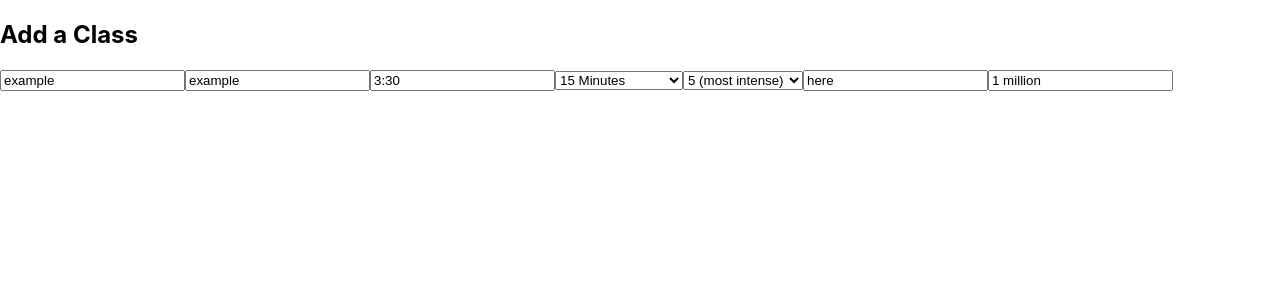
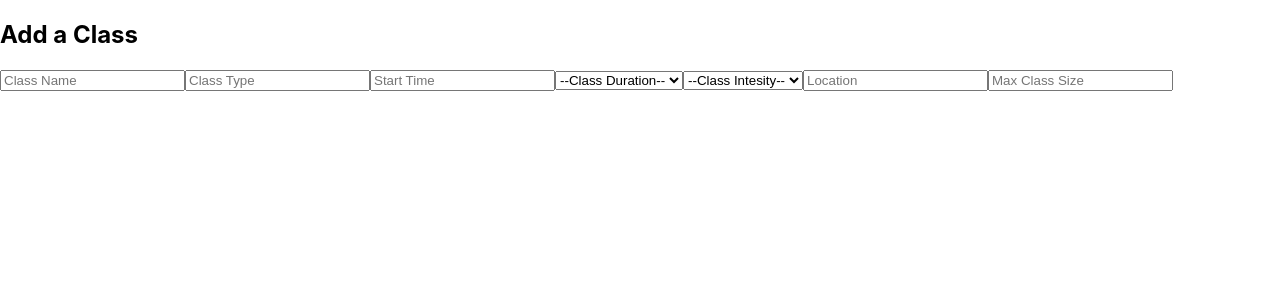
Before and after one commit to anywhere-fitness-webpt174/Front-End, a React (Create React App) app in the folder anywhere-fitness/: page / in a window 1280 px wide. Shown: the top 300 px of the page. Built offline with nearby package versions, Linux system fonts and the light colour scheme.

Commit message:
update form is working

```diff
--- a/anywhere-fitness/src/App.js
+++ b/anywhere-fitness/src/App.js
@@ -2,17 +2,38 @@ import React, { useState } from "react";
 import AddClass from "./components/AddClass";
 
 const initialFormValues = {
-  className: "example",
-  classType: "example",
-  startTime: "3:30",
-  duration: "15",
-  intesity: "5",
-  location: "here",
-  maxClassSize: "1 million",
+  className: "",
+  classType: "",
+  startTime: "",
+  duration: "",
+  intesity: "",
+  location: "",
+  maxClassSize: "",
 };
 
 export default function App() {
   const [formValues, setFormValues] = useState(initialFormValues);
+  const [classes, setClasses] = useState({});
 
-  return <AddClass values={formValues}/>;
+  const updateForm = (inputName, inputValue) => {
+    setFormValues({ ...formValues, [inputName]: inputValue });
+  };
+
+  const submitNewClass = () => {
+    const newClass = {
+      className: formValues.className.trim(),
+      classType: formValues.classType.trim(),
+      startTime: formValues.startTime.trim(),
+      duration: formValues.duration,
+      intesity: formValues.intesity,
+      location: formValues.location,
+      maxClassSize: formValues.maxClassSize.trim(),
+    };
+  };
+
+  const getClasses = () => {};
+
+  return (
+    <AddClass values={formValues} submit={submitNewClass} update={updateForm} />
+  );
 }
--- a/anywhere-fitness/src/components/AddClass.js
+++ b/anywhere-fitness/src/components/AddClass.js
@@ -1,14 +1,22 @@
 import React from "react";
 import styled from "styled-components";
 
-// const StyledAddClass = styled.form`
+// const StyledAddclass = styled.form`
 //     display: flex;
 // `
 
 export default function AddClass(props) {
-  const { values } = props;
+  const { values, submit, update } = props;
 
-  const onChange = (evt) => {};
+  const onSubmit = (evt) => {
+      evt.preventDefault()
+      submit()
+  };
+
+  const onChange = (evt) => {
+      const { name, value } = evt.target;
+      update(name, value)
+  };
 
   return (
     <form>
```
